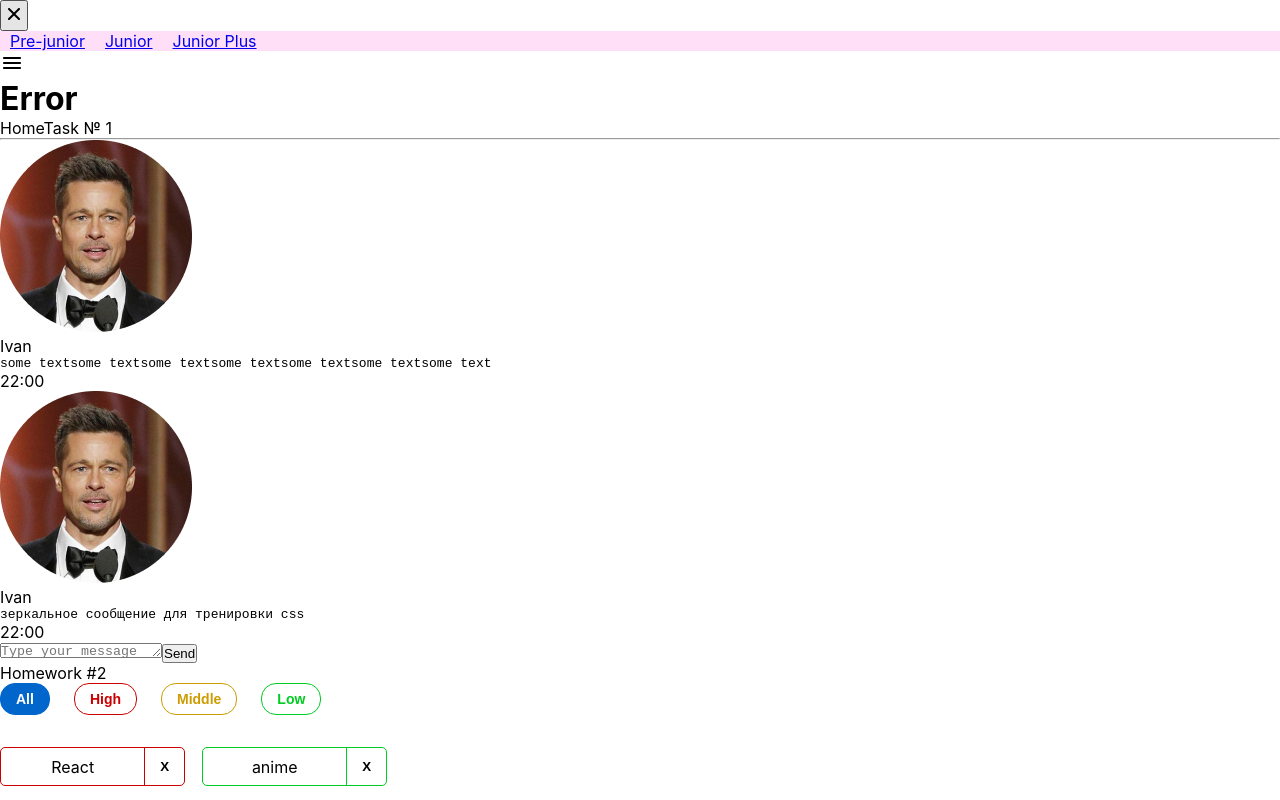
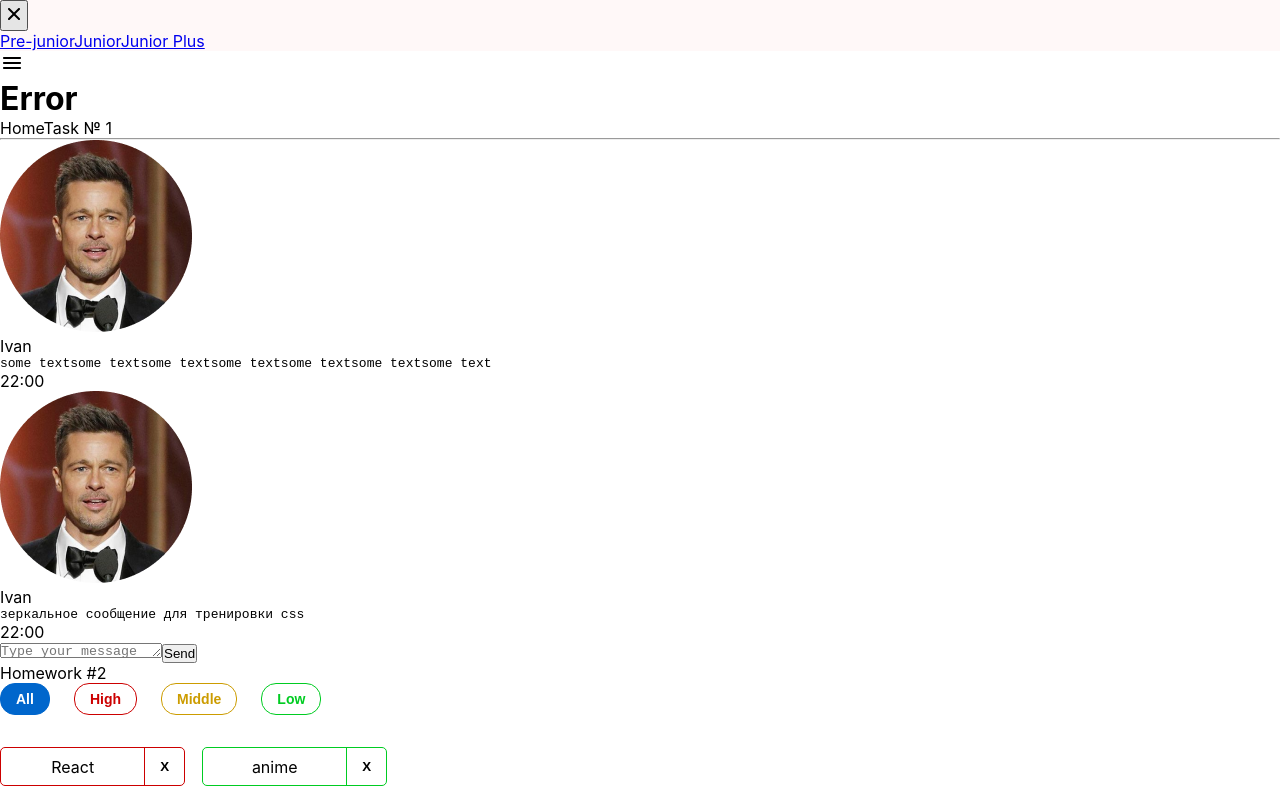
Before and after one commit to SlavaMryasov/hws2, a React (Create React App) app: page /#/ in a window 1280 px wide. Shown: the top 800 px of the page. Built offline with nearby package versions, Linux system fonts and the light colour scheme.

Commit message:
hw5 debug4

```diff
--- a/src/s2-homeworks/hw05/Pages.tsx
+++ b/src/s2-homeworks/hw05/Pages.tsx
@@ -26,6 +26,7 @@ function Pages() {
                 <Route path={PATH.JUNIOR_PLUS} element={<JuniorPlus />} />
 
                 {/*роут для несуществующей страницы должен отрисовать <Error404 />*/}
+                <Route path={'/error404'} element={<Error404 />} />
                 <Route path='/*' element={<Navigate to={'error404'} />} />
             </Routes>
         </div>
--- a/src/s2-homeworks/hw05/sidebar/Sidebar.module.css
+++ b/src/s2-homeworks/hw05/sidebar/Sidebar.module.css
@@ -1,4 +1,5 @@
 .sidebar {
+    background-color: rgb(255, 248, 248);
 }
 
 .sidebar.open {
@@ -8,21 +9,20 @@
 }
 
 .nav {
-    background-color: rgb(255, 222, 248);
+
 }
 
 .nav a {
-    margin: 10px;
+
 }
 
 .nav a:hover {
 }
 
 .nav a.active {
-    background-color: rgb(44, 180, 123);
+    background-color: red;
 }
 .close {
-
 
 }
 
--- a/src/s2-homeworks/hw05/sidebar/Sidebar.tsx
+++ b/src/s2-homeworks/hw05/sidebar/Sidebar.tsx
@@ -31,7 +31,8 @@ export const Sidebar: FC<PropsType> = ({ open, handleClose }) => {
                         id={'hw5-pre-junior-link'}
                         to={PATH.PRE_JUNIOR}
                         onClick={handleClose}
-                        className={({ isActive }) => isActive ? `${s.active}` : undefined} // делает студент
+                        className={({ isActive }) => isActive ? s.active : ''}
+                    // className={...} // делает студент
                     >
                         Pre-junior
                     </NavLink>
@@ -39,7 +40,7 @@ export const Sidebar: FC<PropsType> = ({ open, handleClose }) => {
                         id={'hw5-junior-link'}
                         to={PATH.JUNIOR}
                         onClick={handleClose}
-                        className={({ isActive }) => isActive ? `${s.active}` : undefined} // делает студент
+                        className={({ isActive }) => isActive ? s.active : ''}
                     >
                         Junior
                     </NavLink>
@@ -47,7 +48,7 @@ export const Sidebar: FC<PropsType> = ({ open, handleClose }) => {
                         id={'hw5-junior-plus-link'}
                         to={PATH.JUNIOR_PLUS}
                         onClick={handleClose}
-                        className={({ isActive }) => isActive ? `${s.active}` : undefined} // делает студент
+                        className={({ isActive }) => isActive ? s.active : ''}
                     >
                         Junior Plus
                     </NavLink>
```
